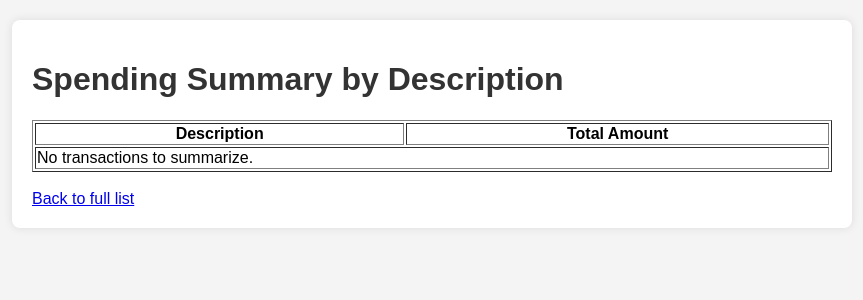
After one commit to SokinMirror/django-financial-tracker, a Django app: page /summary/ in a window 1280 px wide. The commit adds this page. Shown: the top 300 px of the page, without its empty margins (208-1071 px from the left). Run offline with Django 5.2, Linux system fonts and the light colour scheme; data that the repository does not hold is empty.

Commit message:
Added Grouping view by description

```diff
--- a/transactions/templates/transactions/transaction_list.html
+++ b/transactions/templates/transactions/transaction_list.html
@@ -3,6 +3,7 @@
 {% block content %}
 
     <a href="{% url 'upload-csv' %}">Upload CSV File</a>
+    <a href="{% url 'transaction-summary' %}">View Summary</a>
     <hr>
 
     <h1>Add New Transaction</h1>
@@ -14,7 +15,7 @@
 
     <hr>
 
-    <h2>Total Balance: ${{ total_balance|floatformat:2 }}</h2>
+    <h2>Total Balance: €{{ total_balance|floatformat:2 }}</h2>
 
     <h1>Transaction List</h1>
 
--- /dev/null
+++ b/transactions/templates/transactions/transaction_summary.html
@@ -0,0 +1,31 @@
+{% extends 'transactions/base.html' %}
+
+{% block content %}
+    <h1>Spending Summary by Description</h1>
+
+    <table border="1" style="width:100%">
+        <thead>
+            <tr>
+                <th>Description</th> <th>Total Amount</th>
+            </tr>
+        </thead>
+        <tbody>
+            {% for item in summary %}
+                <tr>
+                    <td>
+                        {{ item.description }}
+                    </td>
+                    <td>
+                        €{{ item.total_amount|floatformat:2 }}
+                    </td>
+                </tr>
+            {% empty %}
+                <tr>
+                    <td colspan="2">No transactions to summarize.</td>
+                </tr>
+            {% endfor %}
+        </tbody>
+    </table>
+    <br>
+    <a href="{% url 'transaction-list' %}">Back to full list</a>
+{% endblock %}
--- a/transactions/urls.py
+++ b/transactions/urls.py
@@ -5,12 +5,16 @@ urlpatterns = [
     # When a user visits the app's root, use the transaction_list view
     path('', views.transaction_list, name='transaction-list'),
 
-    # NEW DELETE URL
+    # DELETE URL
     # <int:pk> captures the ID from the URL and passes it as an argument named 'pk'
     path('delete/<int:pk>/', views.transaction_delete, name='transaction-delete'),
 
-    # NEW EDIT URL
+    # EDIT URL
     path('edit/<int:pk>/', views.transaction_edit, name='transaction-edit'),
 
+    # CSV Upload URL
     path('upload/', views.upload_csv, name='upload-csv'),
+
+    # SUM URL
+    path('summary/', views.transaction_summary, name='transaction-summary'),
 ]
--- a/transactions/views.py
+++ b/transactions/views.py
@@ -161,3 +161,24 @@ def upload_csv(request):
         form = CSVUploadForm()
 
     return render(request, 'transactions/upload_csv.html', {'form': form})
+
+
+def transaction_summary(request):
+    # This is the core query!
+    summary = Transaction.objects \
+        .values('description') \
+        .annotate(total_amount=Sum('amount')) \
+        .order_by('total_amount') # Order from biggest expense to biggest income
+
+    # This gives you data like:
+    # [
+    #   {'category__name': 'Groceries', 'total_amount': -450.50},
+    #   {'category__name': 'Coffee', 'total_amount': -80.20},
+    #   {'category__name': None, 'total_amount': -50.00},
+    #   {'category__name': 'Salary', 'total_amount': 3000.00}
+    # ]
+
+    context = {
+        'summary': summary
+    }
+    return render(request, 'transactions/transaction_summary.html', context)
```
